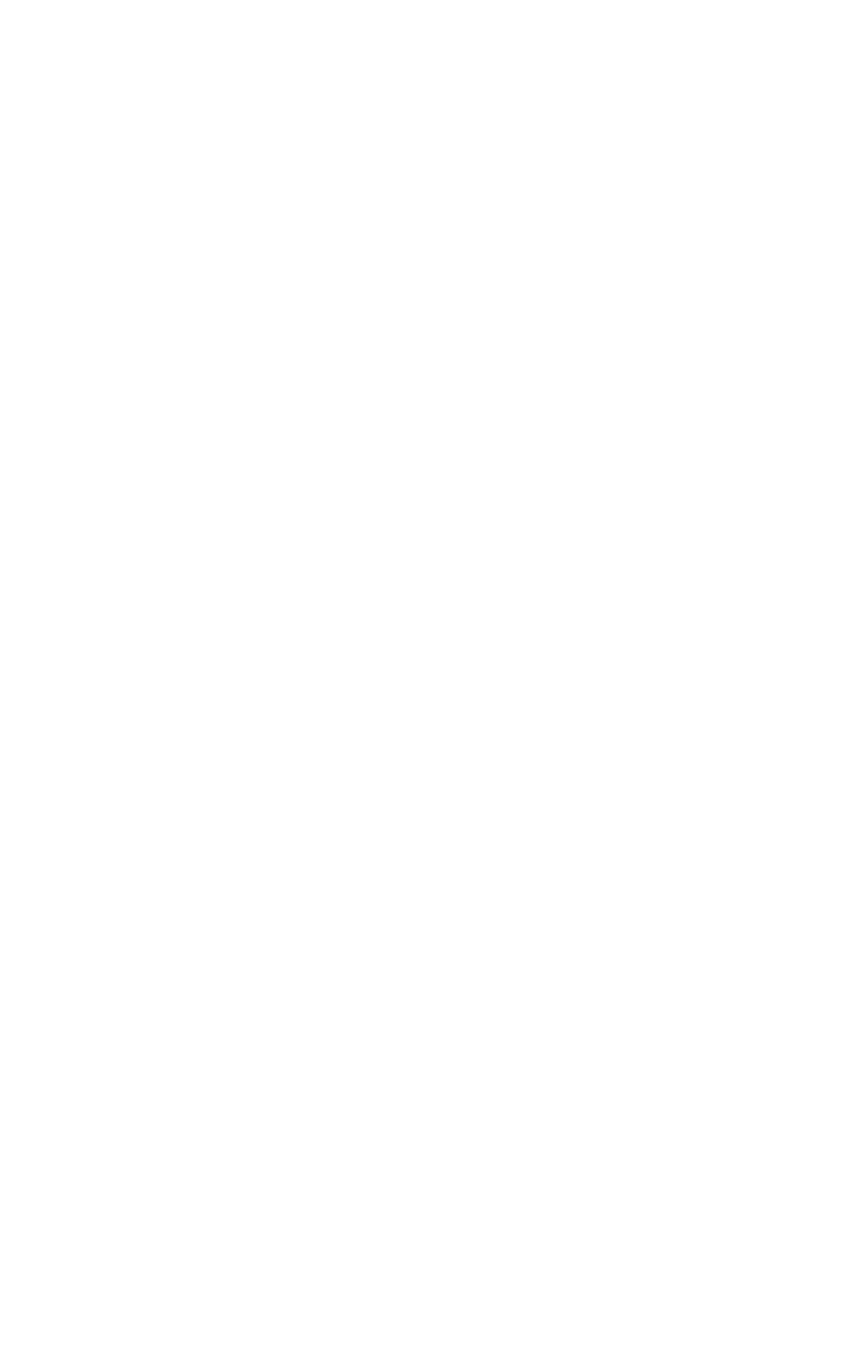
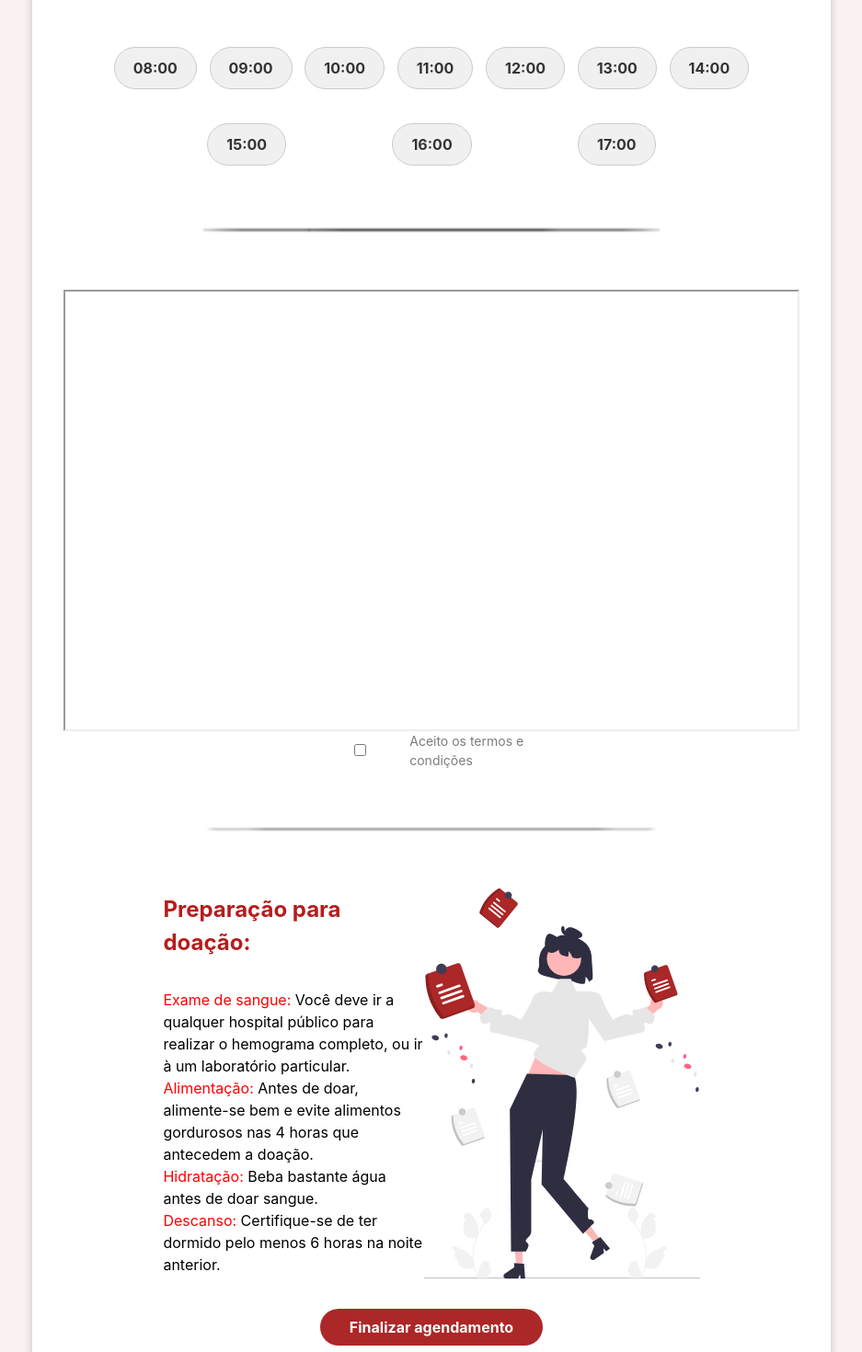
Before and after one commit to Guntzel00/projeto_ucb, a React (Vite) app: page /agendamento/1 in a window 1280 px wide. Before the commit this address had no page. Shown: the part 760-2230 px from the top of the page at 92% size, without its empty margins (171-1108 px from the left). Before the commit the page ends 800 px from the top, so only its background shows below. Built offline with nearby package versions, Linux system fonts and the light colour scheme; no server answers.

Commit message:
projeto quase pronto

```diff
--- a/src/components/header/Header_logon.jsx
+++ b/src/components/header/Header_logon.jsx
@@ -23,7 +23,7 @@ function Header_logon() {
 							<Link to='/conteudos'>Conteúdos</Link>
 						</li>
 						<li>
-							<Link to='/logout'>
+							<Link to='/'>
 								<FontAwesomeIcon icon={faPowerOff} />
 							</Link>
 						</li>
--- a/src/pages/pagina_acompanhamento/Pagina_acompanhamento.css
+++ b/src/pages/pagina_acompanhamento/Pagina_acompanhamento.css
@@ -8,7 +8,7 @@
 }
 
 .titulo-acompanhamento {
-    h1{
+	h1 {
 		font-weight: 500;
 		color: #ac2727;
 		text-align: center;
@@ -68,7 +68,6 @@
 	margin-top: 120px;
 	margin-bottom: 2rem;
 	margin-left: 50px;
-
 }
 
 .acompanhamento-card2 {
@@ -81,7 +80,6 @@
 	margin-top: 40px;
 	margin-bottom: 6rem;
 	margin-left: 50px;
-
 }
 
 label {
@@ -119,7 +117,6 @@ label {
 	color: #a12b2b;
 	margin: 4px 0;
 	margin-left: 565px;
-
 }
 
 .detalhes-agendamento2 h3 {
@@ -136,7 +133,6 @@ label {
 	color: #a12b2b;
 	margin: 4px 0;
 	margin-left: 565px;
-
 }
 
 .btn-mensagem {
--- a/src/pages/pagina_agendamento/Pagina_agendamento.css
+++ b/src/pages/pagina_agendamento/Pagina_agendamento.css
@@ -71,3 +71,18 @@
 		}
 	}
 }
+
+.btn-horario {
+	background-color: #f0f0f0;
+	color: #333;
+	border: 1px solid #ccc;
+	margin: 5px;
+	padding: 10px 20px;
+	cursor: pointer;
+}
+
+.btn-horario.selected {
+	background-color: #007bff; /* Cor para o horário selecionado */
+	color: #fff; /* Cor do texto do horário selecionado */
+	border: 1px solid #007bff;
+}
--- a/src/pages/pagina_agendamento/Pagina_agendamento.jsx
+++ b/src/pages/pagina_agendamento/Pagina_agendamento.jsx
@@ -1,7 +1,7 @@
-import { useState } from 'react'; // Correto: useState está sendo importado do React
+import { useState, useEffect } from 'react';
+import { useParams, Link, useNavigate } from 'react-router-dom';
 import Footer from '../../components/footer/footer';
 import Header_logon from '../../components/header/Header_logon';
-import { Link } from 'react-router-dom';
 import './Pagina_agendamento.css';
 import { FontAwesomeIcon } from '@fortawesome/react-fontawesome';
 import { faArrowLeft } from '@fortawesome/free-solid-svg-icons';
@@ -12,6 +12,114 @@ import ilustraçao2 from '../../assets/notas.svg';
 
 function Pagina_agendamento() {
 	const [selectedDate, setSelectedDate] = useState(null);
+	const [selectedTime, setSelectedTime] = useState('');
+	const [isChecked, setIsChecked] = useState(false);
+	const [hospitalData, setHospitalData] = useState(null);
+	const [userId, setUserId] = useState(null);
+	const { id } = useParams(); // Captura o ID da URL
+	const navigate = useNavigate(); // Hook para navegação programática
+
+	useEffect(() => {
+		// Recupera o token do localStorage
+		const token = localStorage.getItem('token');
+
+		console.log('Token:', token);
+
+		if (token) {
+			// Busca as informações do usuário para obter o ID
+			fetch('http://localhost:5000/api/usuarios/me', {
+				method: 'GET',
+				headers: {
+					Authorization: `Bearer ${token.trim()}`,
+					'Content-Type': 'application/json',
+				},
+			})
+				.then((response) => {
+					if (!response.ok) {
+						throw new Error('Erro ao recuperar as informações do usuário');
+					}
+					return response.json();
+				})
+				.then((data) => {
+					setUserId(data.id); // Armazena o ID do usuário
+				})
+				.catch((error) => {
+					console.error('Erro ao buscar as informações do usuário:', error);
+				});
+		} else {
+			console.error('Token não encontrado. O usuário não está autenticado.');
+		}
+
+		// Busca os dados do hospital usando o ID
+		fetch(`http://localhost:5000/api/centros-doacao/${id}`)
+			.then((response) => {
+				if (!response.ok) {
+					throw new Error('Erro na requisição: ' + response.status);
+				}
+				return response.json();
+			})
+			.then((data) => {
+				setHospitalData(data);
+			})
+			.catch((error) => {
+				console.error('Erro ao buscar os dados do hospital:', error);
+			});
+	}, [id]);
+
+	const handleCheckboxChange = () => {
+		setIsChecked(!isChecked);
+	};
+
+	const handleSelectTime = (time) => {
+		setSelectedTime(time);
+	};
+
+	const handleFinalizeAppointment = () => {
+		if (!selectedDate || !selectedTime || !isChecked) {
+			alert('Por favor, selecione uma data, horário e aceite os termos.');
+			return;
+		}
+
+		if (!userId) {
+			alert('Erro: Usuário não autenticado.');
+			return;
+		}
+
+		const formattedDate = selectedDate.toISOString().split('T')[0]; // Formata a data para 'YYYY-MM-DD'
+		const newAppointment = {
+			idUsuario: userId, // Usa o ID do usuário autenticado
+			idCentroDoacao: hospitalData._id,
+			data: formattedDate,
+			hora: selectedTime,
+			local: hospitalData.nome,
+			status: 'Aguardando hemograma',
+			hemograma: 'exame.pdf',
+		};
+
+		const token = localStorage.getItem('token');
+		fetch('http://localhost:5000/api/agendamentos/agendar', {
+			method: 'POST',
+			headers: {
+				Authorization: `Bearer ${token}`,
+				'Content-Type': 'application/json',
+			},
+			body: JSON.stringify(newAppointment),
+		})
+			.then((response) => {
+				if (!response.ok) {
+					throw new Error('Erro ao criar agendamento: ' + response.status);
+				}
+				return response.json();
+			})
+			.then(() => {
+				alert('Agendamento criado com sucesso!');
+				navigate('/acompanhamento'); // Redireciona o usuário após a criação bem-sucedida
+			})
+			.catch((error) => {
+				console.error('Erro ao criar agendamento:', error);
+				alert('Erro ao criar agendamento. Tente novamente.');
+			});
+	};
 
 	return (
 		<>
@@ -23,7 +131,7 @@ function Pagina_agendamento() {
 					</Link>
 				</div>
 				<div className='container'>
-					<h1>Hospital Regional do Gama</h1>
+					<h1>{hospitalData ? hospitalData.nome : 'Carregando...'}</h1>
 					<div className='escolha-data'>
 						<DatePicker
 							className='date-picker'
@@ -38,16 +146,28 @@ function Pagina_agendamento() {
 					<div className='escolha-hora'>
 						<h2>Selecione o horário da doação:</h2>
 						<div className='horarios'>
-							<button className='btn-horario'>08:00</button>
-							<button className='btn-horario'>09:00</button>
-							<button className='btn-horario'>10:00</button>
-							<button className='btn-horario'>11:00</button>
-							<button className='btn-horario'>12:00</button>
-							<button className='btn-horario'>13:00</button>
-							<button className='btn-horario'>14:00</button>
-							<button className='btn-horario'>15:00</button>
-							<button className='btn-horario'>16:00</button>
-							<button className='btn-horario'>17:00</button>
+							{[
+								'08:00',
+								'09:00',
+								'10:00',
+								'11:00',
+								'12:00',
+								'13:00',
+								'14:00',
+								'15:00',
+								'16:00',
+								'17:00',
+							].map((time) => (
+								<button
+									key={time}
+									className={`btn-horario ${
+										selectedTime === time ? 'selected' : ''
+									}`}
+									onClick={() => handleSelectTime(time)}
+								>
+									{time}
+								</button>
+							))}
 						</div>
 					</div>
 					<div className='divisor'></div>
@@ -62,8 +182,8 @@ function Pagina_agendamento() {
 						<label className='checkbox-label'>
 							<input
 								type='checkbox'
-								checked={'checked'}
-								onChange={'onChange'}
+								checked={isChecked}
+								onChange={handleCheckboxChange}
 								className='custom-checkbox'
 							/>
 							Aceito os termos e condições
@@ -94,7 +214,9 @@ function Pagina_agendamento() {
 						</div>
 						<img src={ilustraçao2} alt='Dois médicos segurando uma prancheta' />
 					</div>
-					<button className='btn'>Finalizar agendamento</button>
+					<button className='btn' onClick={handleFinalizeAppointment}>
+						Finalizar agendamento
+					</button>
 				</div>
 			</div>
 			<Footer />
--- a/src/pages/pagina_inicial/Pagina_incial.jsx
+++ b/src/pages/pagina_inicial/Pagina_incial.jsx
@@ -1,11 +1,11 @@
 import { useEffect, useState } from 'react';
+import { Link } from 'react-router-dom';
 import Footer from '../../components/footer/footer';
 import Header_logon from '../../components/header/Header_logon';
 import './Pagina_inicial.css';
 import ilustraçao from '../../assets/boas_vindas.svg';
 import { FontAwesomeIcon } from '@fortawesome/react-fontawesome';
 import { faArrowUpRightFromSquare } from '@fortawesome/free-solid-svg-icons';
-import Btn from '../../components/btn/Btn';
 import PropTypes from 'prop-types';
 
 function Pagina_inicial() {
@@ -51,7 +51,6 @@ function Pagina_inicial() {
 						className='progress-bar-fill'
 						style={{ width: `${percentage}%` }}
 					></div>
-
 					<div className='progress-bar-empty'></div>
 				</div>
 				<span className='percentage'>{percentage} %</span>
@@ -63,25 +62,28 @@ function Pagina_inicial() {
 		percentage: PropTypes.number.isRequired, // A referência deve ser uma string e é obrigatória
 	};
 
-	const CentrosDeDoacao = ({ nome, link_endereco }) => {
+	const CentrosDeDoacao = ({ nome, link_endereco, id }) => {
 		return (
 			<div className='centro'>
 				<div>
 					<h3>{nome}</h3>
-					<a target='_blank' href={link_endereco}>
+					<a target='_blank' href={link_endereco} rel='noopener noreferrer'>
 						<p>
-							Ver localização {''}
+							Ver localização{' '}
 							<FontAwesomeIcon icon={faArrowUpRightFromSquare} />
 						</p>
 					</a>
 				</div>
-				<Btn label='Doar' referencia='#' />
+				<Link className='btn' to={`/agendamento/${id}`}>
+					Doar
+				</Link>
 			</div>
 		);
 	};
 	CentrosDeDoacao.propTypes = {
-		nome: PropTypes.string.isRequired, // O label deve ser uma string e é obrigatório
-		link_endereco: PropTypes.string.isRequired, // A referência deve ser uma string e é obrigatória
+		nome: PropTypes.string.isRequired,
+		link_endereco: PropTypes.string.isRequired,
+		id: PropTypes.string.isRequired, // O ID deve ser uma string e é obrigatório
 	};
 
 	return (
@@ -121,6 +123,7 @@ function Pagina_inicial() {
 						{centrosData.map((centro) => (
 							<CentrosDeDoacao
 								key={centro._id}
+								id={centro._id} // Passa o ID para o componente
 								nome={centro.nome}
 								link_endereco={centro.link_localizacao}
 							/>
--- a/src/routes/Routes.jsx
+++ b/src/routes/Routes.jsx
@@ -7,7 +7,8 @@ import Pagina_recuperacao_senha from '../pages/pagina_recuperacao_senha/Pagina_r
 import Pagina_cadastro from '../pages/pagina_cadastro/Pagina_cadastro';
 import Pagina_perfil from '../pages/pagina_perfil/Pagina_perfil';
 import Pagina_acompanhamento from '../pages/pagina_acompanhamento/Pagina_acompanhamento';
-import Pagina_mensagem from '../pages/pagina-mensagem/Pagina_mensagem'
+import Pagina_mensagem from '../pages/pagina-mensagem/Pagina_mensagem';
+import Pagina_agendamento from '../pages/pagina_agendamento/Pagina_agendamento';
 
 function AppRoutes() {
 	return (
@@ -21,6 +22,7 @@ function AppRoutes() {
 			<Route path='/perfil' element={<Pagina_perfil />} />
 			<Route path='/acompanhamento' element={<Pagina_acompanhamento />} />
 			<Route path='/mensagem' element={<Pagina_mensagem />} />
+			<Route path='/agendamento/:id' element={<Pagina_agendamento />} />
 		</Routes>
 	);
 }
```
Also changed, not shown: src/pages/pagina_acompanhamento/Pagina_acompanhamento.jsx (+94 -46 lines). Lines whose indentation alone changed are shown as unchanged.
